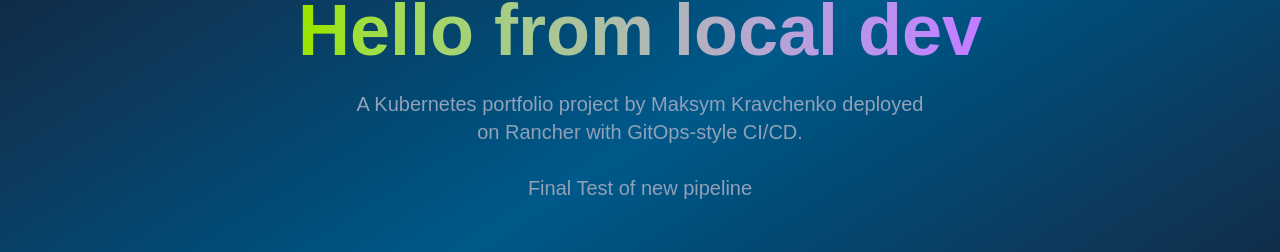
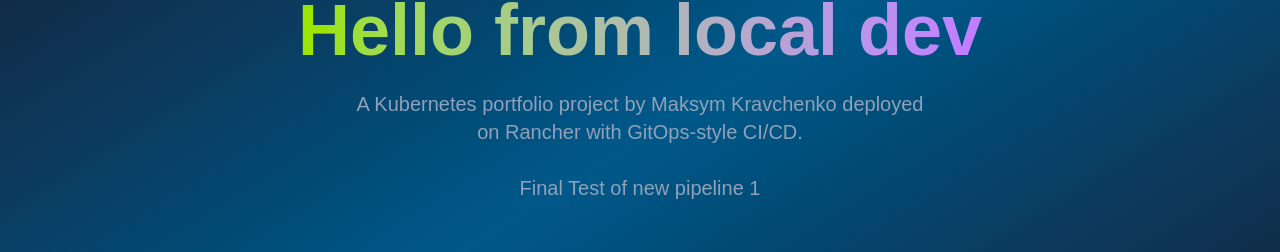
Before and after one commit to maksym-kravchenko/rancher-app, a Next.js app: page / in a window 1280 px wide. Shown: the part 260-512 px from the top of the page. Built offline with nearby package versions, Linux system fonts and the light colour scheme.

Commit message:
chore test

```diff
--- a/src/app/page.tsx
+++ b/src/app/page.tsx
@@ -18,7 +18,7 @@
                     deployed on Rancher with GitOps-style CI/CD.
                     <br/>
                     <br/>
-                    Final Test of new pipeline
+                    Final Test of new pipeline 1
                 </p>
             </div>
 
```
